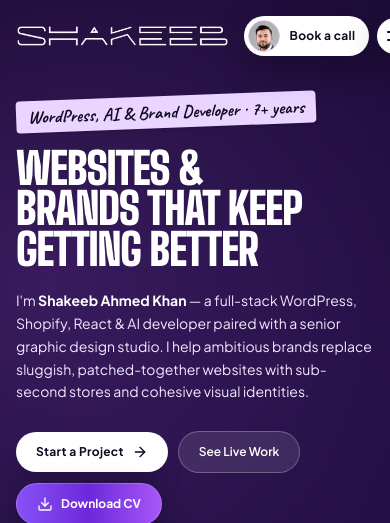
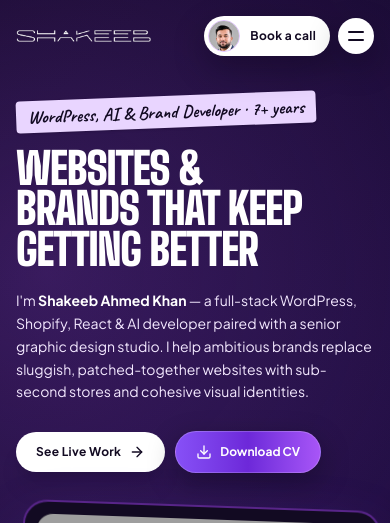
Before and after one commit to shakeebahmedk24-wq/shakeebkstudio, a React (Vite) app: page / in a window 390 px wide. Shown: the top 523 px of the page. Built offline with nearby package versions, Linux system fonts and the light colour scheme; grey boxes are pictures that could not be loaded.

Commit message:
style: update logo sizing and optimize build config
- Update logo max-width for better mobile responsiveness
- Enable allowedHosts in vite.config.ts for environment compatibility

```diff
--- a/src/components/GeroldHome.tsx
+++ b/src/components/GeroldHome.tsx
@@ -459,7 +459,7 @@ export function GeroldHome({
             <img
               src="/Shakeeb_logo_white-removebg-preview-1.png"
               alt="Shakeeb"
-              className="h-5 sm:h-[26px] w-auto object-contain transition-transform duration-200 group-hover:scale-[1.03]"
+              className="h-3.5 sm:h-[26px] max-w-[135px] sm:max-w-none w-auto object-contain transition-transform duration-200 group-hover:scale-[1.03]"
             />
           </a>
 
@@ -689,7 +689,7 @@ export function GeroldHome({
                 <img
                   src="/Shakeeb_logo_white-removebg-preview-1.png"
                   alt="Shakeeb"
-                  className="h-6 sm:h-[26px] w-auto object-contain"
+                  className="h-3.5 sm:h-[26px] max-w-[135px] sm:max-w-none w-auto object-contain"
                 />
               </button>
 
@@ -933,21 +933,14 @@ export function GeroldHome({
                     I&apos;m <strong className="text-white font-bold">Shakeeb Ahmed Khan</strong> — a full-stack WordPress, Shopify, React &amp; AI developer paired with a senior graphic design studio. I help ambitious brands replace sluggish, patched-together websites with sub-second stores and cohesive visual identities.
                   </p>
 
-                  {/* Primary Action + Gradient Download CV Pill */}
+                  {/* Two Hero Actions: See Live Work & Download CV */}
                   <div className="flex flex-wrap items-center gap-2.5 sm:gap-3.5 pt-2">
                     <button
-                      onClick={() => openHireWithService("Full Website & Brand Build")}
+                      onClick={() => scrollToSection("web-portfolio")}
                       className="px-5 sm:px-7 py-3 sm:py-3.5 bg-white hover:bg-[#e9d5ff] text-[#120a22] text-xs sm:text-sm font-bold tracking-wide rounded-full transition-colors inline-flex items-center gap-2 cursor-pointer whitespace-nowrap shadow-xl"
                     >
-                      <span>Start a Project</span>
+                      <span>See Live Work</span>
                       <ArrowRight className="w-4 h-4" />
-                    </button>
-
-                    <button
-                      onClick={() => scrollToSection("web-portfolio")}
-                      className="px-5 sm:px-6 py-3 sm:py-3.5 bg-white/10 hover:bg-white/20 border border-white/25 text-white text-xs sm:text-sm font-semibold rounded-full transition-colors cursor-pointer whitespace-nowrap"
-                    >
-                      See Live Work
                     </button>
 
                     <a
@@ -955,7 +948,7 @@ export function GeroldHome({
                       download="Shakeeb_Khan_CV.pdf"
                       target="_blank"
                       rel="noreferrer"
-                      className="px-5 sm:px-6 py-3 sm:py-3.5 rounded-full bg-gradient-to-r from-[#8750f7] via-[#6d28d9] to-[#a855f7] hover:brightness-110 text-white text-xs sm:text-sm font-bold inline-flex items-center gap-2 whitespace-nowrap shadow-[0_10px_28px_rgba(7,3,14,0.35)] border border-white/20 transition-all"
+                      className="px-5 sm:px-7 py-3 sm:py-3.5 rounded-full bg-gradient-to-r from-[#8750f7] via-[#6d28d9] to-[#a855f7] hover:brightness-110 text-white text-xs sm:text-sm font-bold inline-flex items-center gap-2 whitespace-nowrap shadow-[0_10px_28px_rgba(7,3,14,0.35)] border border-white/20 transition-all"
                     >
                       <Download className="w-4 h-4 shrink-0" />
                       <span>Download CV</span>
@@ -2401,7 +2394,7 @@ export function GeroldHome({
             <img
               src="/Shakeeb_logo_white-removebg-preview-1.png"
               alt="Shakeeb"
-              className="h-6 w-auto object-contain"
+              className="h-4 sm:h-6 max-w-[155px] sm:max-w-none w-auto object-contain"
             />
             <span>© 2026 Shakeeb Ahmed Khan. All rights reserved.</span>
           </div>
```
Also changed, not shown: vite.config.ts (+1 -0 lines), public/Gemini_Generated_Image_bvflr0bvflr0bvfl-removebg-preview.png (added).
